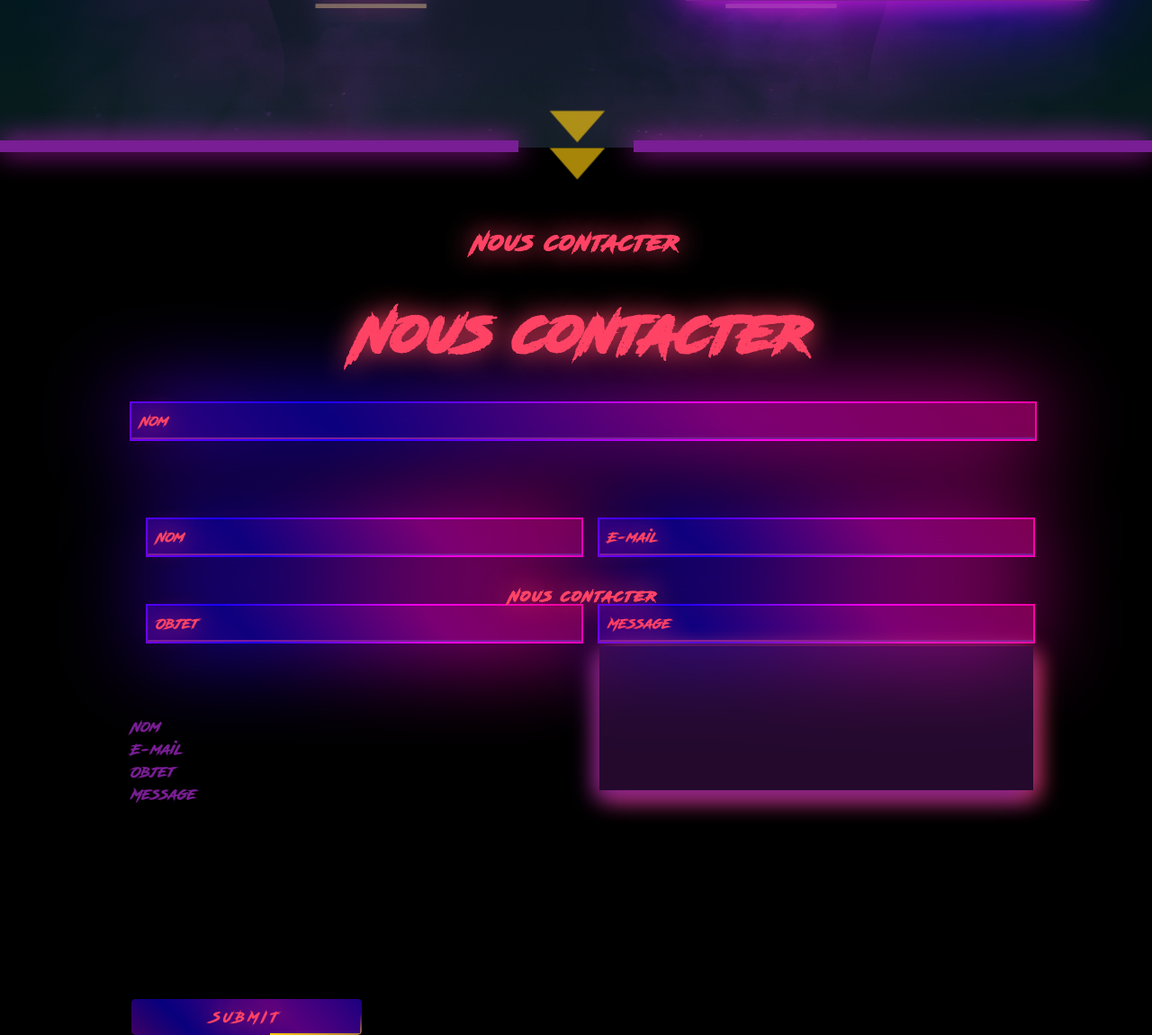
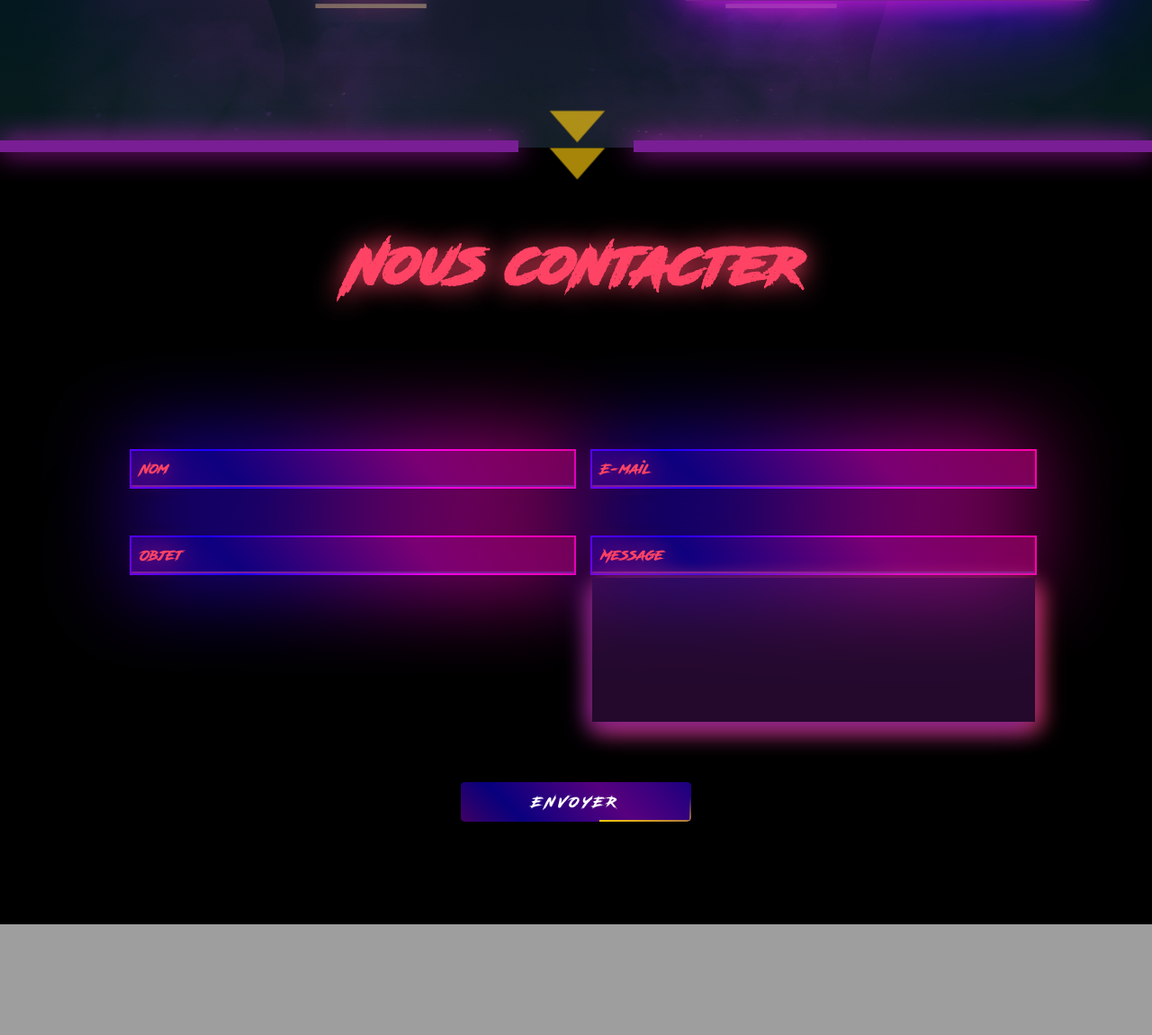
Before and after one commit to Dakumisu/RetroWave-Website, a PHP site: page /contenu.php in a window 1280 px wide. Shown: the part 2237-3387 px from the top of the page at 90% size. After the commit the page ends 3264 px from the top, so only its background shows below. Run offline with PHP 8.4, Linux system fonts and the light colour scheme.

Commit message:
fini zebi

```diff
--- a/contenu.php
+++ b/contenu.php
@@ -29,9 +29,7 @@
 
     <audio class="music--audio" src="./data/music/siames-summer-nights.mp3"></audio>
     <div class="music--container">
-        <svg version="1.1" class="music__on show" xmlns="http://www.w3.org/2000/svg"
-            xmlns:xlink="http://www.w3.org/1999/xlink" x="0px" y="0px" viewBox="0 0 512 512"
-            style="enable-background:new 0 0 512 512;" xml:space="preserve" fill="currentColor">
+        <svg version="1.1" class="music__on show" xmlns="http://www.w3.org/2000/svg" xmlns:xlink="http://www.w3.org/1999/xlink" x="0px" y="0px" viewBox="0 0 512 512" style="enable-background:new 0 0 512 512;" xml:space="preserve" fill="currentColor">
             <g>
                 <path d="M262.78,57.853c-5.042-2.556-11.091-2.059-15.65,1.284l-116.54,85.462H15c-8.284,0-15,6.716-15,15V352.4
 			c0,8.284,6.716,15,15,15h115.59l116.54,85.462c2.622,1.924,5.738,2.904,8.872,2.904c2.313,0,4.637-0.535,6.778-1.62
@@ -45,9 +43,7 @@
             </g>
         </svg>
 
-        <svg version="1.1" class="music__off hide" xmlns="http://www.w3.org/2000/svg"
-            xmlns:xlink="http://www.w3.org/1999/xlink" x="0px" y="0px" viewBox="0 0 512 512"
-            style="enable-background:new 0 0 512 512;" xml:space="preserve" fill="currentColor">
+        <svg version="1.1" class="music__off hide" xmlns="http://www.w3.org/2000/svg" xmlns:xlink="http://www.w3.org/1999/xlink" x="0px" y="0px" viewBox="0 0 512 512" style="enable-background:new 0 0 512 512;" xml:space="preserve" fill="currentColor">
             <g>
                 <path d="M262.8,57.9c-5-2.6-11.1-2.1-15.6,1.3l-116.5,85.5H15c-8.3,0-15,6.7-15,15v192.8c0,8.3,6.7,15,15,15h115.6l116.5,85.5
 			            c2.6,1.9,5.7,2.9,8.9,2.9c2.3,0,4.6-0.5,6.8-1.6c5-2.6,8.2-7.7,8.2-13.4V71.2C271,65.6,267.8,60.4,262.8,57.9z M241,411.2
@@ -63,7 +59,7 @@
     </div>
 
     <div class="link link-contenu">
-        <a href="./index.php">
+        <a href="./index.html">
             <span></span>
             <span></span>
             <span></span>
@@ -81,8 +77,7 @@
 
 
         <div class="split_slide split_slide--trait split_slide--trait_1"></div>
-        <svg class="split_slide--triangle split_slide--triangle_1" viewBox="0 0 67 83" fill="currentColor"
-            xmlns="http://www.w3.org/2000/svg">
+        <svg class="split_slide--triangle split_slide--triangle_1" viewBox="0 0 67 83" fill="currentColor" xmlns="http://www.w3.org/2000/svg">
             <path d="M33.5 83L4.48815 50L62.5119 50L33.5 83Z" />
             <path d="M33.5 44L4.48815 11L62.5119 11L33.5 44Z" />
         </svg>
@@ -119,8 +114,7 @@
 
 
         <div class="split_slide split_slide--trait split_slide--trait_3"></div>
-        <svg class="split_slide--triangle split_slide--triangle_2" viewBox="0 0 67 83" fill="currentColor"
-            xmlns="http://www.w3.org/2000/svg">
+        <svg class="split_slide--triangle split_slide--triangle_2" viewBox="0 0 67 83" fill="currentColor" xmlns="http://www.w3.org/2000/svg">
             <path d="M33.5 83L4.48815 50L62.5119 50L33.5 83Z" />
             <path d="M33.5 44L4.48815 11L62.5119 11L33.5 44Z" />
         </svg>
@@ -156,8 +150,7 @@
         </section>
 
         <div class="split_slide split_slide--trait split_slide--trait_5"></div>
-        <svg class="split_slide--triangle split_slide--triangle_3" viewBox="0 0 67 83" fill="currentColor"
-            xmlns="http://www.w3.org/2000/svg">
+        <svg class="split_slide--triangle split_slide--triangle_3" viewBox="0 0 67 83" fill="currentColor" xmlns="http://www.w3.org/2000/svg">
             <path d="M33.5 83L4.48815 50L62.5119 50L33.5 83Z" />
             <path d="M33.5 44L4.48815 11L62.5119 11L33.5 44Z" />
         </svg>
@@ -165,16 +158,8 @@
 
 
         <section class="container--slide container--footer">
-            <h2 style="font-size: 3vh;">Nous contacter</h2>
-            <form action="" method="POST">
-                <div class="form1">
-                    <div class="col">
-                        <div class="inputbox">
-                            <input type="text" name="" required="required">
-                            <span class="text">Nom</span>
-                            <span class="line"></span>
+
             <div class="container--footer_form">
-
                 <h2>Nous contacter</h2>
                 <form action="" method="POST">
                     <div class="form1">
@@ -187,8 +172,7 @@
                         </div>
                         <div class="col">
                             <div class="inputbox">
-                                <input type="email" pattern="[a-zA-Z0-9._-]+@[a-zA-Z0-9._-]+.[a-zA-Z.]{2,15}"
-                                    name="mail" required="required">
+                                <input type="email" pattern="[a-zA-Z0-9._-]+@[a-zA-Z0-9._-]+.[a-zA-Z.]{2,15}" name="mail" required="required">
                                 <span class="text">E-mail</span>
                                 <span class="line"></span>
                             </div>
@@ -210,32 +194,6 @@
                             </div>
                         </div>
                     </div>
-                </div>
-                <div class="form1">
-                    <div class="col">
-                        <input type="submit" value="Envoyer">
-                    </div>
-                </div>
-            </form>
-
-            <div class="login-box">
-                <h2 style="font-size: 2vh;">Nous contacter</h2>
-                <form action="" method="POST">
-                    <div class="user-box">
-                        <input type="text" name="" required="">
-                        <label>Nom</label>
-                    </div>
-                    <div class="user-box">
-                        <input type="email" name="" required="">
-                        <label>E-mail</label>
-                    </div>
-                    <div class="user-box">
-                        <input type="text" name="" required="">
-                        <label>Objet</label>
-                    </div>
-                    <div class="user-box">
-                        <input type="text" name="" required="">
-                        <label>Message</label>
                     <div class="form1">
                         <div class="col col__button">
                             <button name="send" class="text">
@@ -243,13 +201,15 @@
                                 <span></span>
                                 <span></span>
                                 <span></span>
-                                Submit
+                                Envoyer
                             </button>
                         </div>
                     </div>
                 </form>
+            </div>
 
-                <?php
+
+            <?php
             if (isset($_POST['send'])) {
                 $destinataire = "dakumisu.psd@gmail.com";
                 $objet = "Objet : " . $_POST['objet'];
--- a/data/css/accueil.scss
+++ b/data/css/accueil.scss
@@ -306,20 +306,21 @@
             .maquette {
                 display: flex;
                 justify-content: center;
+                justify-items: center;
                 button {
                     overflow: hidden;
                     width: fit-content;
                     position: relative;
-                    padding: 10px 20px;
                     transition: .5s;
                     letter-spacing: 2px;
-                    // width: 20vw;
+                    padding: 15px;
                     top: 5vh;
                     margin: auto;
                     outline: none;
                     border: none;
                     border-radius: 5px;
                     background-color: transparent;
+                    text-align: center;
                     &:hover {
                         background: $jaune;
                         border-radius: 5px;
@@ -329,6 +330,7 @@
                                     0 0 100px $jaune;
                       }
                     a {
+                        padding: 10px 20px;
                         text-decoration: none;
                         outline: none;
                         border: none;
@@ -425,6 +427,18 @@
 
                         h3 {
                             @include subtitle($rouge, 1%, 1em);
+                            font-family: Lazer84;
+                            letter-spacing: 2px;
+                        }
+                    }
+
+                    &--2 {
+                        span {
+                            overflow: hidden;
+                            position: relative;
+                            img {
+                                width: 100%
+                            }
                         }
                     }
                 }
--- a/data/css/main.css
+++ b/data/css/main.css
@@ -431,6 +431,7 @@ body p, body ul, body li {
   -webkit-box-pack: center;
       -ms-flex-pack: center;
           justify-content: center;
+  justify-items: center;
 }
 
 .infos .container-popup .left-side .maquette button {
@@ -439,16 +440,17 @@ body p, body ul, body li {
   width: -moz-fit-content;
   width: fit-content;
   position: relative;
-  padding: 10px 20px;
   -webkit-transition: .5s;
   transition: .5s;
   letter-spacing: 2px;
+  padding: 15px;
   top: 5vh;
   margin: auto;
   outline: none;
   border: none;
   border-radius: 5px;
   background-color: transparent;
+  text-align: center;
 }
 
 .infos .container-popup .left-side .maquette button:hover {
@@ -459,6 +461,7 @@ body p, body ul, body li {
 }
 
 .infos .container-popup .left-side .maquette button a {
+  padding: 10px 20px;
   text-decoration: none;
   outline: none;
   border: none;
@@ -588,6 +591,17 @@ body p, body ul, body li {
   color: #ff4365;
   font-size: 1em;
   text-shadow: 0px 0px 30px #ff4365;
+  font-family: Lazer84;
+  letter-spacing: 2px;
+}
+
+.infos .container-popup .right-side_container .card--2 span {
+  overflow: hidden;
+  position: relative;
+}
+
+.infos .container-popup .right-side_container .card--2 span img {
+  width: 100%;
 }
 
 .infos .container-popup .right-side_container .map {
```
Also changed, not shown: index.html (renamed from index.php, +5 -10 lines), 2 other files.
